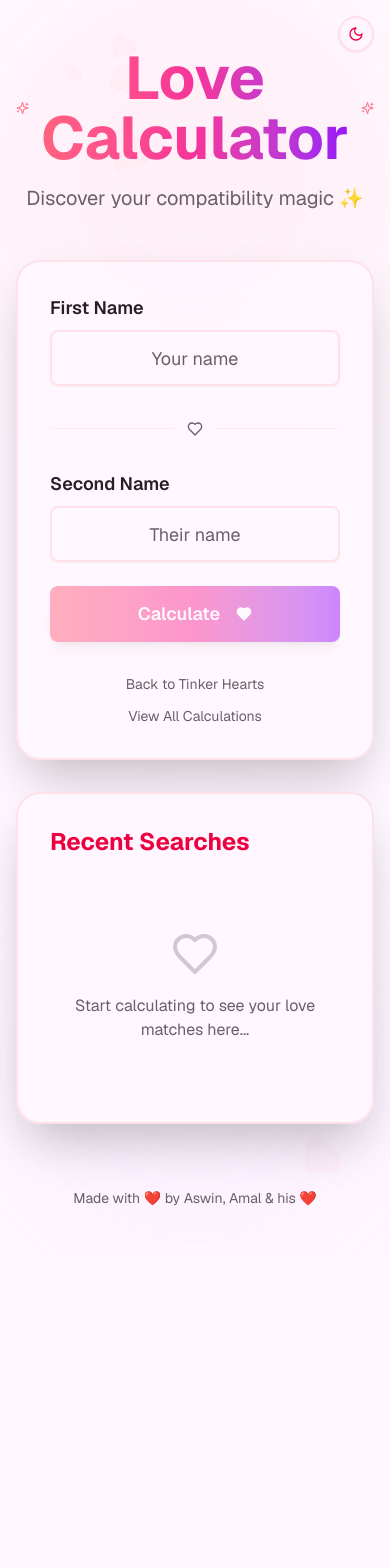
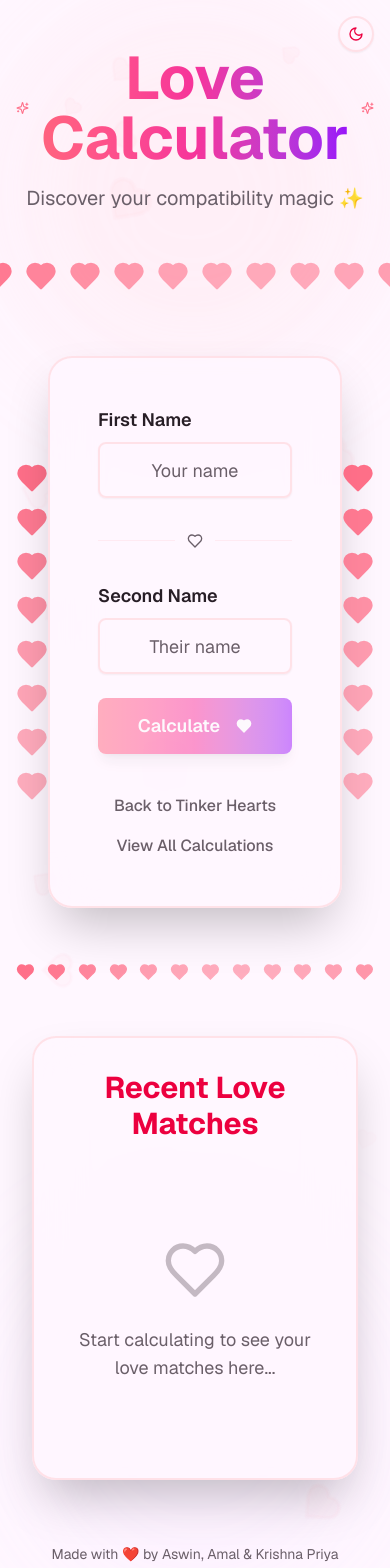
Before and after one commit to Lunarmist-byte/tinker-hearts-oa, a Next.js app: page /love-calculator in a window 390 px wide. Shown: the top 1568 px of the page. Before the commit the page ends 1256 px from the top, so only its background shows below. Built offline with nearby package versions, Linux system fonts and the light colour scheme.

Commit message:
feat: enhance Love Calculator page and footer credits
Update Love Calculator with larger size, hearts, and grid history; credit Krishna Priya in footer.

Co-authored-by: Amal <80671243+Lunarmist-byte@users.noreply.github.com>

```diff
--- a/app/love-calculator/page.tsx
+++ b/app/love-calculator/page.tsx
@@ -125,10 +125,34 @@ export default function LoveCalculatorPage() {
           <p className="text-xl text-muted-foreground">Discover your compatibility magic ✨</p>
         </div>
 
-        <div className="grid md:grid-cols-5 gap-8">
+        <div className="flex justify-center mb-12">
+          {/* Love Hearts Border Top */}
+          <div className="flex gap-3 justify-center items-center mb-4">
+            {[...Array(12)].map((_, i) => (
+              <Heart
+                key={`top-${i}`}
+                className="w-8 h-8 text-rose-400 fill-rose-400 animate-pulse"
+                style={{ animationDelay: `${i * 0.1}s` }}
+              />
+            ))}
+          </div>
+        </div>
+
+        <div className="flex justify-center gap-8 relative">
+          {/* Love Hearts Border Left */}
+          <div className="absolute left-0 top-0 bottom-0 flex flex-col justify-center gap-3">
+            {[...Array(8)].map((_, i) => (
+              <Heart
+                key={`left-${i}`}
+                className="w-8 h-8 text-rose-400 fill-rose-400 animate-pulse"
+                style={{ animationDelay: `${i * 0.1}s` }}
+              />
+            ))}
+          </div>
+
           {/* Calculator Card */}
-          <div className="md:col-span-2">
-            <div className="backdrop-blur-xl bg-background/80 rounded-3xl shadow-2xl border-2 border-rose-200/50 p-8 sticky top-8">
+          <div className="w-full max-w-3xl px-8">
+            <div className="backdrop-blur-xl bg-background/80 rounded-3xl shadow-2xl border-2 border-rose-200/50 p-12 sticky top-8">
               <form onSubmit={handleCalculate} className="space-y-6">
                 <div className="space-y-2">
                   <Label htmlFor="name1" className="text-lg font-semibold">
@@ -187,20 +211,20 @@ export default function LoveCalculatorPage() {
 
               {/* Result Display */}
               {lovePercentage !== null && (
-                <div className="mt-8 space-y-4 animate-in fade-in duration-500">
-                  <div className="text-center space-y-2">
-                    <p className="text-sm text-muted-foreground">Your Love Match</p>
-                    <div className="text-6xl font-bold bg-gradient-to-r from-rose-400 via-pink-500 to-purple-600 bg-clip-text text-transparent">
+                <div className="mt-12 space-y-6 animate-in fade-in duration-500">
+                  <div className="text-center space-y-4">
+                    <p className="text-lg text-muted-foreground font-medium">Your Love Match</p>
+                    <div className="text-8xl font-bold bg-gradient-to-r from-rose-400 via-pink-500 to-purple-600 bg-clip-text text-transparent">
                       {lovePercentage}%
                     </div>
-                    <p className="text-xl font-semibold text-rose-600 dark:text-rose-400">
+                    <p className="text-2xl font-semibold text-rose-600 dark:text-rose-400">
                       {getLoveMessage(lovePercentage)}
                     </p>
                   </div>
 
                   {/* Progress bar */}
-                  <div className="space-y-2">
-                    <div className="h-3 bg-rose-100 dark:bg-rose-950 rounded-full overflow-hidden">
+                  <div className="space-y-3">
+                    <div className="h-4 bg-rose-100 dark:bg-rose-950 rounded-full overflow-hidden">
                       <div
                         className="h-full bg-gradient-to-r from-rose-400 via-pink-500 to-purple-600 transition-all duration-500"
                         style={{ width: `${lovePercentage}%` }}
@@ -208,54 +232,76 @@ export default function LoveCalculatorPage() {
                     </div>
                   </div>
 
-                  <div className="text-center text-sm text-muted-foreground italic">
-                    {name1} + {name2}
+                  <div className="text-center text-lg text-muted-foreground italic font-medium">
+                    {name1} <Heart className="w-5 h-5 text-rose-400 fill-rose-400 inline mx-1" /> {name2}
                   </div>
                 </div>
               )}
 
               {/* Navigation */}
-              <div className="mt-8 space-y-3 text-center text-sm">
-                <Link href="/" className="block text-muted-foreground hover:text-rose-500 transition-colors">
+              <div className="mt-10 space-y-4 text-center text-base">
+                <Link href="/" className="block text-muted-foreground hover:text-rose-500 transition-colors font-medium">
                   Back to Tinker Hearts
                 </Link>
-                <Link href="/admin" className="block text-muted-foreground hover:text-rose-500 transition-colors">
+                <Link href="/admin" className="block text-muted-foreground hover:text-rose-500 transition-colors font-medium">
                   View All Calculations
                 </Link>
               </div>
             </div>
           </div>
 
-          {/* History */}
-          <div className="md:col-span-3">
+          {/* Love Hearts Border Right */}
+          <div className="absolute right-0 top-0 bottom-0 flex flex-col justify-center gap-3">
+            {[...Array(8)].map((_, i) => (
+              <Heart
+                key={`right-${i}`}
+                className="w-8 h-8 text-rose-400 fill-rose-400 animate-pulse"
+                style={{ animationDelay: `${i * 0.1}s` }}
+              />
+            ))}
+          </div>
+        </div>
+
+        {/* Love Hearts Border Bottom */}
+        <div className="flex gap-3 justify-center items-center mt-12 mb-8">
+          {[...Array(12)].map((_, i) => (
+            <Heart
+              key={`bottom-${i}`}
+              className="w-8 h-8 text-rose-400 fill-rose-400 animate-pulse"
+              style={{ animationDelay: `${i * 0.1}s` }}
+            />
+          ))}
+        </div>
+
+        {/* History - Full width below */}
+        <div className="w-full mt-12" id="history-section">
+          <div className="container max-w-4xl mx-auto px-4">
             <div className="backdrop-blur-xl bg-background/80 rounded-3xl shadow-2xl border-2 border-rose-200/50 p-8">
-              <h2 className="text-2xl font-bold mb-6 text-rose-600 dark:text-rose-400">Recent Searches</h2>
+              <h2 className="text-3xl font-bold mb-8 text-rose-600 dark:text-rose-400 text-center">Recent Love Matches</h2>
 
               {calculations.length === 0 ? (
-                <div className="text-center py-12 text-muted-foreground">
-                  <Heart className="w-12 h-12 mx-auto mb-4 opacity-30" />
-                  <p>Start calculating to see your love matches here...</p>
+                <div className="text-center py-16 text-muted-foreground">
+                  <Heart className="w-16 h-16 mx-auto mb-6 opacity-40" />
+                  <p className="text-lg">Start calculating to see your love matches here...</p>
                 </div>
               ) : (
-                <div className="space-y-3 max-h-96 overflow-y-auto">
-                  {calculations.map((calc, index) => (
+                <div className="grid md:grid-cols-2 gap-4">
+                  {calculations.slice(0, 10).map((calc, index) => (
                     <div
                       key={index}
-                      className="p-4 bg-gradient-to-r from-rose-50 to-purple-50 dark:from-rose-950 dark:to-purple-950 rounded-xl border border-rose-200/50 dark:border-rose-800/50 hover:border-rose-400 transition-colors"
+                      className="p-6 bg-gradient-to-br from-rose-50 to-purple-50 dark:from-rose-950 dark:to-purple-950 rounded-2xl border-2 border-rose-200/50 dark:border-rose-800/50 hover:border-rose-400 transition-all hover:shadow-lg"
                     >
-                      <div className="flex items-center justify-between gap-4">
-                        <div className="flex-1">
-                          <p className="font-semibold text-rose-900 dark:text-rose-100">
-                            {calc.name1} <span className="text-rose-400">❤️</span> {calc.name2}
-                          </p>
-                          <p className="text-xs text-muted-foreground">{calc.timestamp}</p>
-                        </div>
-                        <div className="text-right">
-                          <p className="text-3xl font-bold bg-gradient-to-r from-rose-400 via-pink-500 to-purple-600 bg-clip-text text-transparent">
+                      <div className="space-y-3">
+                        <p className="font-bold text-lg text-rose-900 dark:text-rose-100">
+                          {calc.name1} <Heart className="w-4 h-4 text-rose-400 fill-rose-400 inline mx-1" /> {calc.name2}
+                        </p>
+                        <div className="flex items-baseline justify-between">
+                          <p className="text-4xl font-bold bg-gradient-to-r from-rose-400 via-pink-500 to-purple-600 bg-clip-text text-transparent">
                             {calc.percentage}%
                           </p>
-                          <p className="text-xs text-rose-600 dark:text-rose-400">{getLoveMessage(calc.percentage)}</p>
+                          <p className="text-sm text-rose-600 dark:text-rose-400 font-semibold">{getLoveMessage(calc.percentage)}</p>
                         </div>
+                        <p className="text-xs text-muted-foreground">{calc.timestamp}</p>
                       </div>
                     </div>
                   ))}
@@ -267,7 +313,7 @@ export default function LoveCalculatorPage() {
 
         {/* Footer */}
         <div className="mt-16 text-center text-sm text-muted-foreground">
-          <p>Made with <span className="text-rose-500">❤️</span> by Aswin, Amal & his <span className="text-rose-500">❤️</span></p>
+          <p>Made with <span className="text-rose-500">❤️</span> by Aswin, Amal & Krishna Priya</p>
         </div>
       </div>
     </div>
--- a/app/page.tsx
+++ b/app/page.tsx
@@ -221,7 +221,7 @@ export default function Page() {
 
         {/* Footer */}
         <div className="mt-16 text-center text-sm text-muted-foreground">
-          <p>Made with <span className="text-rose-500">❤️</span> by Aswin, Amal & his <span className="text-rose-500">❤️</span></p>
+          <p>Made with <span className="text-rose-500">❤️</span> by Aswin, Amal & Krishna Priya</p>
         </div>
       </div>
     </div>
```
